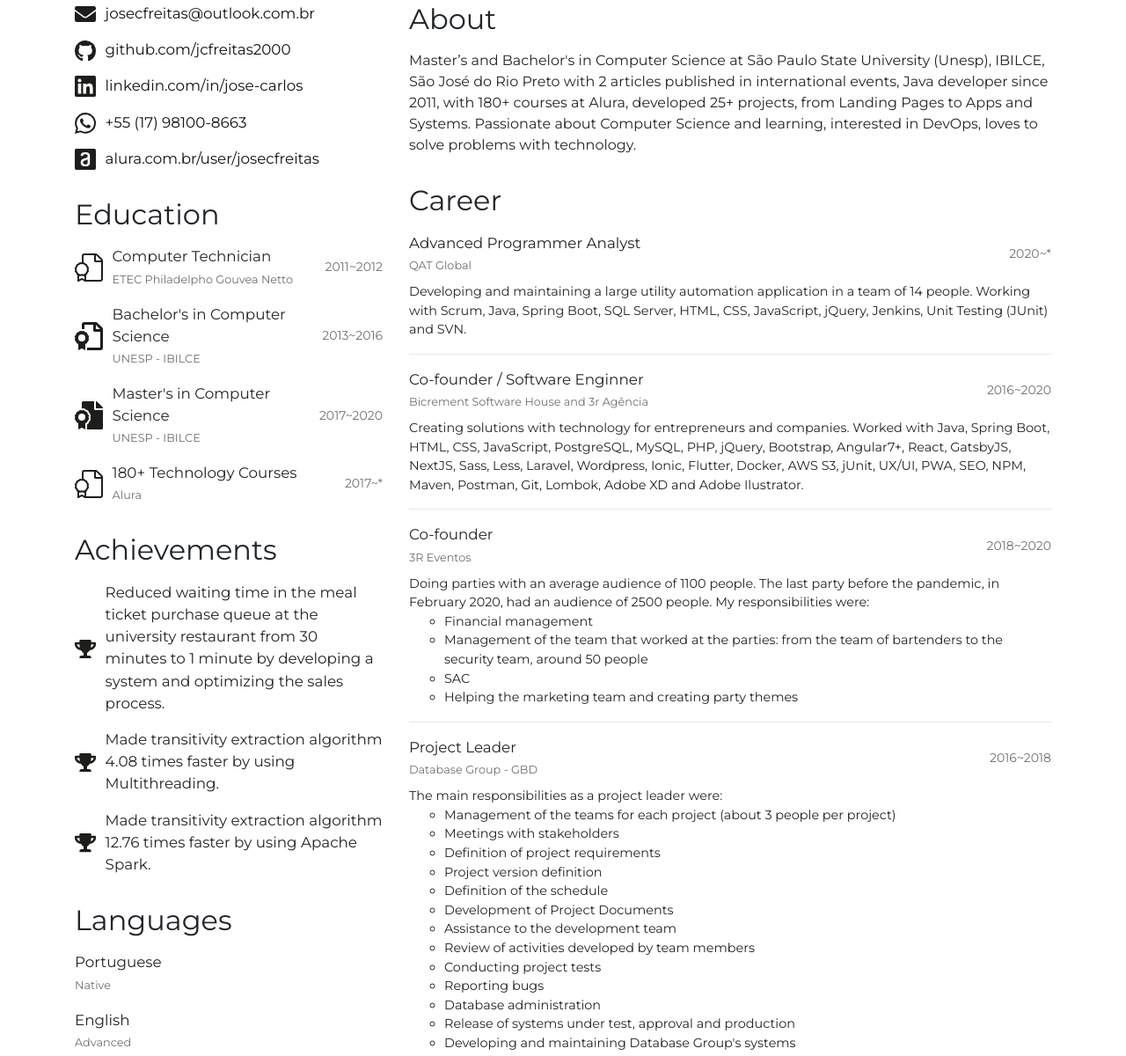
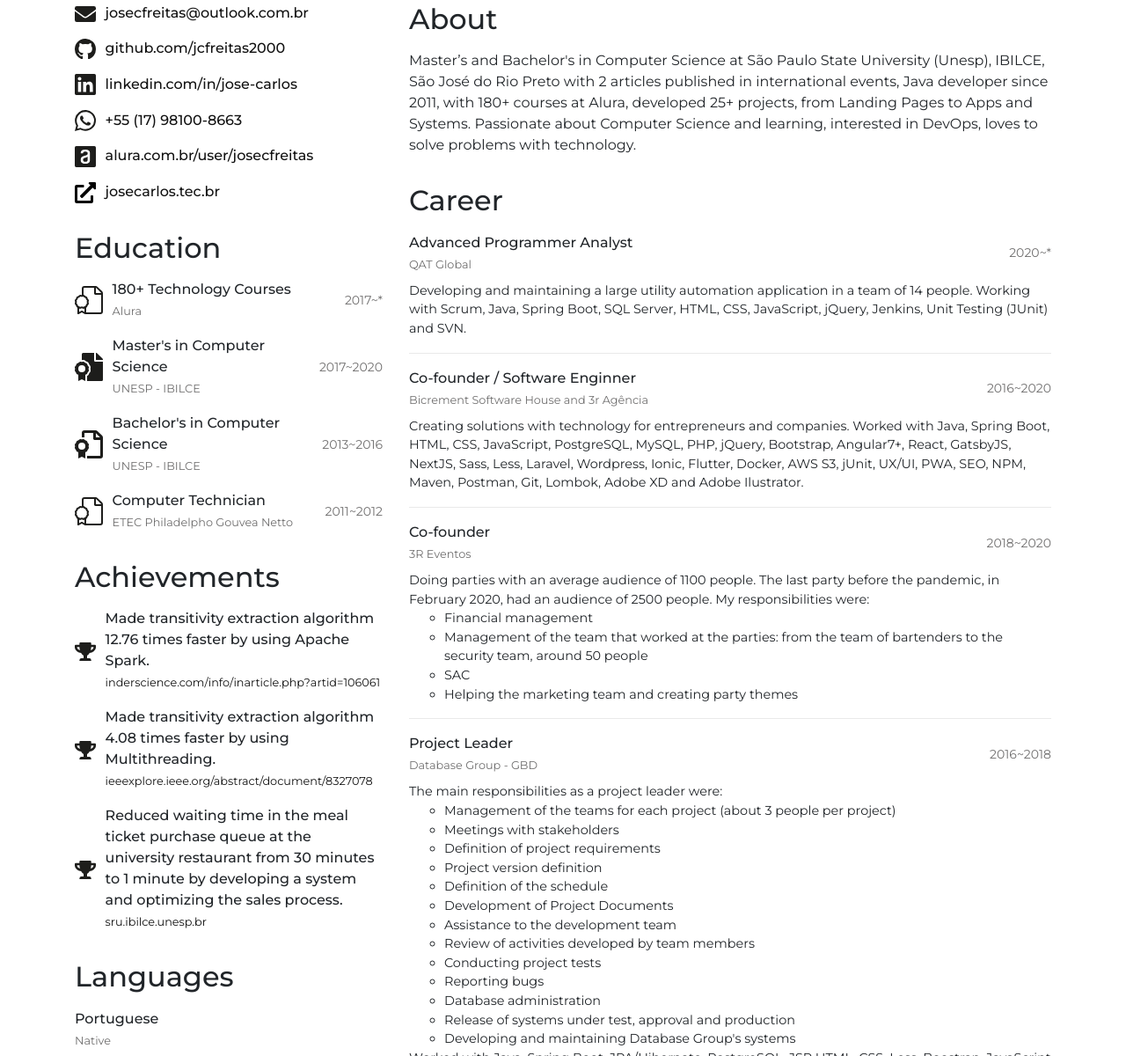
Before and after one commit to josecfreitas/cv, a Gatsby site: page / in a window 1280 px wide. Shown: the part 393-1593 px from the top of the page at 88% size. Built offline with nearby package versions, Linux system fonts and the light colour scheme; Gatsby itself is replaced by a stand-in of ours.

Commit message:
enhancements at links, education and achievements sections, it was also update title font-weight

```diff
--- a/gatsby-config.js
+++ b/gatsby-config.js
@@ -52,7 +52,7 @@
 			resolve: `gatsby-plugin-google-fonts`,
 			options: {
 				fonts: [
-					`Montserrat\:400`,
+					`Montserrat\:400,500`,
 				],
 				display: 'swap'
 			}
--- a/src/assets/style/global.scss
+++ b/src/assets/style/global.scss
@@ -1,7 +1,16 @@
-
 // custom bootstrap variables
 $primary: #111111;
-$font-family-sans-serif: Montserrat, "Segoe UI", Roboto, "Helvetica Neue", Arial, "Noto Sans", sans-serif, "Apple Color Emoji", "Segoe UI Emoji", "Segoe UI Symbol", "Noto Color Emoji" !default;
+$font-family-sans-serif: Montserrat, "Segoe UI", Roboto, "Helvetica Neue", Arial,
+	"Noto Sans", sans-serif, "Apple Color Emoji", "Segoe UI Emoji",
+	"Segoe UI Symbol", "Noto Color Emoji" !default;
 
 // Bootstrap
 @import "node_modules/bootstrap/scss/bootstrap";
+
+// Custom
+
+a {
+	@media print {
+		text-decoration: none !important;
+	}
+}
--- a/src/components/cv-bio.js
+++ b/src/components/cv-about.js
@@ -1,7 +1,7 @@
 import React from "react"
 import CvSectionTitle from "./cv-section-title"
 
-const CvBio = () => (
+const CvAbout = () => (
 	<>
 		<CvSectionTitle>About</CvSectionTitle>
 		<p>
@@ -15,4 +15,4 @@
 	</>
 )
 
-export default CvBio
+export default CvAbout
--- a/src/components/cv-achievements.js
+++ b/src/components/cv-achievements.js
@@ -10,19 +10,40 @@
 		<ul className="list-unstyled">
 			<CvCustomLi
 				svg={<SvgAchievements />}
-				title="Reduced waiting time in the meal ticket purchase queue at the
-				university restaurant from 30 minutes to 1 minute by developing
-				a system and optimizing the sales process."
+				title="Made transitivity extraction algorithm 12.76 times faster by
+				using Apache Spark."
+				subtitle={
+					<a
+						href="https://www.inderscience.com/info/inarticle.php?artid=106061"
+						target="_blank"
+					>
+						inderscience.com/info/inarticle.php?artid=106061
+					</a>
+				}
 			/>
 			<CvCustomLi
 				svg={<SvgAchievements />}
 				title="Made transitivity extraction algorithm 4.08 times faster by
 				using Multithreading."
+				subtitle={
+					<a
+						href="https://ieeexplore.ieee.org/abstract/document/8327078"
+						target="_blank"
+					>
+						ieeexplore.ieee.org/abstract/document/8327078
+					</a>
+				}
 			/>
 			<CvCustomLi
 				svg={<SvgAchievements />}
-				title="Made transitivity extraction algorithm 12.76 times faster by
-				using Apache Spark."
+				title="Reduced waiting time in the meal ticket purchase queue at the
+				university restaurant from 30 minutes to 1 minute by developing
+				a system and optimizing the sales process."
+				subtitle={
+					<a href="https://sru.ibilce.unesp.br" target="_blank">
+						sru.ibilce.unesp.br
+					</a>
+				}
 			/>
 		</ul>
 	</>
--- a/src/components/cv-custom-li.js
+++ b/src/components/cv-custom-li.js
@@ -24,11 +24,13 @@
 
 const Title = styled.span`
 	display: block;
-	font-size: 1.05rem;
+	font-weight: 500;
+	word-break: break-word;
 `
 
 const Subtitle = styled.small`
 	color: #706f6f;
+	word-break: break-word;
 `
 
 const StartEnd = styled.span`
@@ -40,7 +42,7 @@
 	margin-top: 0.5rem;
 	padding-bottom: 1rem;
 	border-bottom: 1px solid #e9e9e9;
-	font-size: .9rem;
+	font-size: 0.9rem;
 `
 
 const CvCustomLi = ({ svg, children, title, subtitle, startEnd }) => (
--- a/src/components/cv-education.js
+++ b/src/components/cv-education.js
@@ -21,9 +21,15 @@
 		<ul className="list-unstyled">
 			<EducationItem
 				svg={<SvgEducation1 />}
-				degree="Computer Technician"
-				school="ETEC Philadelpho Gouvea Netto"
-				startEnd="2011~2012"
+				degree="180+ Technology Courses"
+				school="Alura"
+				startEnd="2017~*"
+			/>
+			<EducationItem
+				svg={<SvgEducation3 />}
+				degree="Master's in Computer Science"
+				school="UNESP - IBILCE"
+				startEnd="2017~2020"
 			/>
 			<EducationItem
 				svg={<SvgEducation2 />}
@@ -32,16 +38,10 @@
 				startEnd="2013~2016"
 			/>
 			<EducationItem
-				svg={<SvgEducation3 />}
-				degree="Master's in Computer Science"
-				school="UNESP - IBILCE"
-				startEnd="2017~2020"
-			/>
-			<EducationItem
 				svg={<SvgEducation1 />}
-				degree="180+ Technology Courses"
-				school="Alura"
-				startEnd="2017~*"
+				degree="Computer Technician"
+				school="ETEC Philadelpho Gouvea Netto"
+				startEnd="2011~2012"
 			/>
 		</ul>
 	</>
--- a/src/components/cv-links.js
+++ b/src/components/cv-links.js
@@ -1,23 +1,21 @@
 import React from "react"
 import CvCustomLi from "./cv-custom-li"
-import styled from "styled-components"
 
 import SvgEmail from "../assets/svg/email.svg"
 import SvgGithub from "../assets/svg/github.svg"
 import SvgLinkedin from "../assets/svg/linkedin.svg"
 import SvgWhatsapp from "../assets/svg/whatsapp.svg"
 import SvgAlura from "../assets/svg/alura.svg"
-
-const CustomLink = styled.a`
-	@media print {
-		text-decoration: none !important;
-	}
-`
+import SvgSite from "../assets/svg/site.svg"
 
 const CvLink = ({ svg, link, linkText }) => (
 	<CvCustomLi
 		svg={svg}
-		title={<CustomLink href={link}>{linkText}</CustomLink>}
+		title={
+			<a href={link} target="_blank">
+				{linkText}
+			</a>
+		}
 	/>
 )
 
@@ -48,6 +46,11 @@
 			link="https://cursos.alura.com.br/user/josecfreitas"
 			linkText="alura.com.br/user/josecfreitas"
 		/>
+		<CvLink
+			svg={<SvgSite />}
+			link="https://josecarlos.tec.br"
+			linkText="josecarlos.tec.br"
+		/>
 	</ul>
 )
 
--- a/src/pages/index.js
+++ b/src/pages/index.js
@@ -7,7 +7,7 @@
 import CvEducation from "../components/cv-education"
 import CvAchievements from "../components/cv-achievements"
 import CvHeader from "../components/cv-header"
-import CvAbout from "../components/cv-bio"
+import CvAbout from "../components/cv-about"
 import CvCareer from "../components/cv-career"
 import CvSkills from "../components/cv-skills"
 import CvLanguages from "../components/cv-languages"
```
Also changed, not shown: src/assets/svg/site.svg (added).
